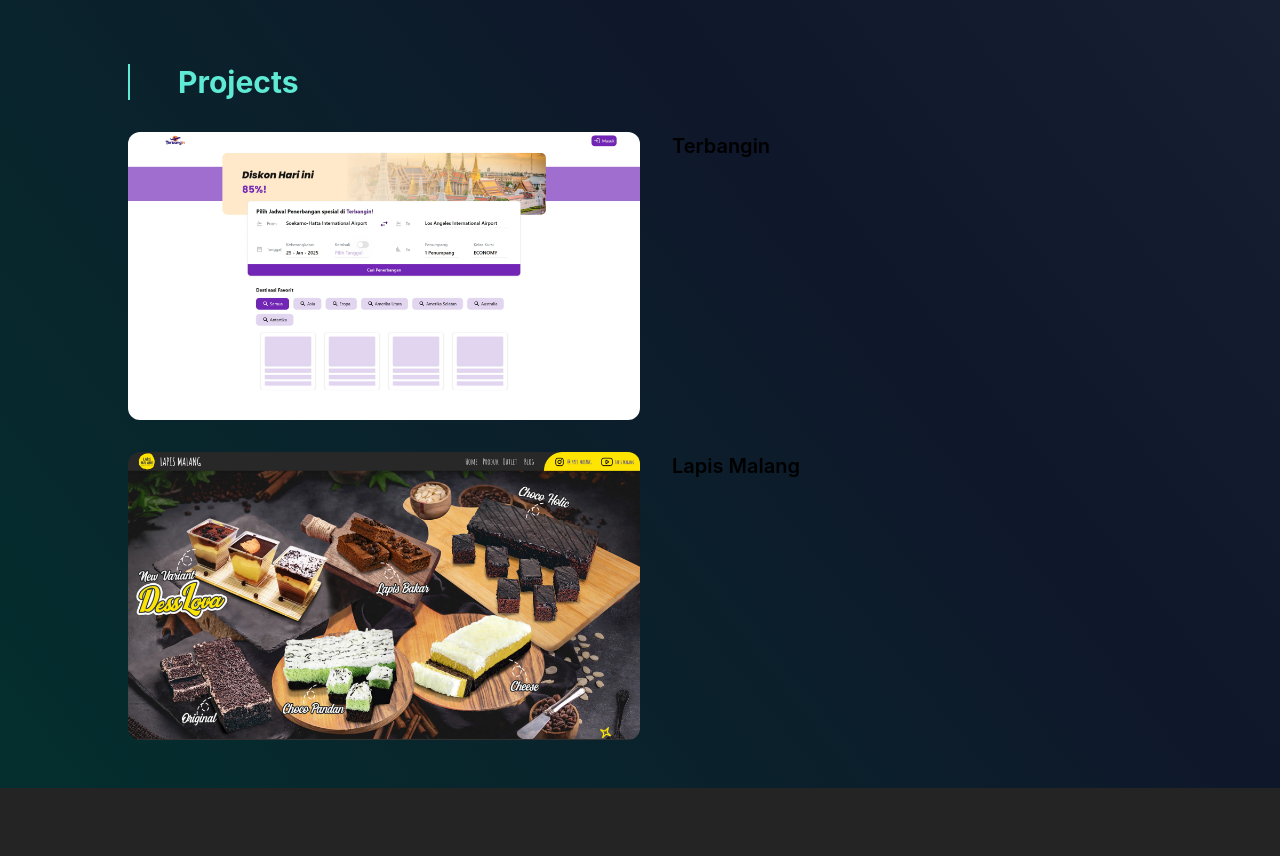
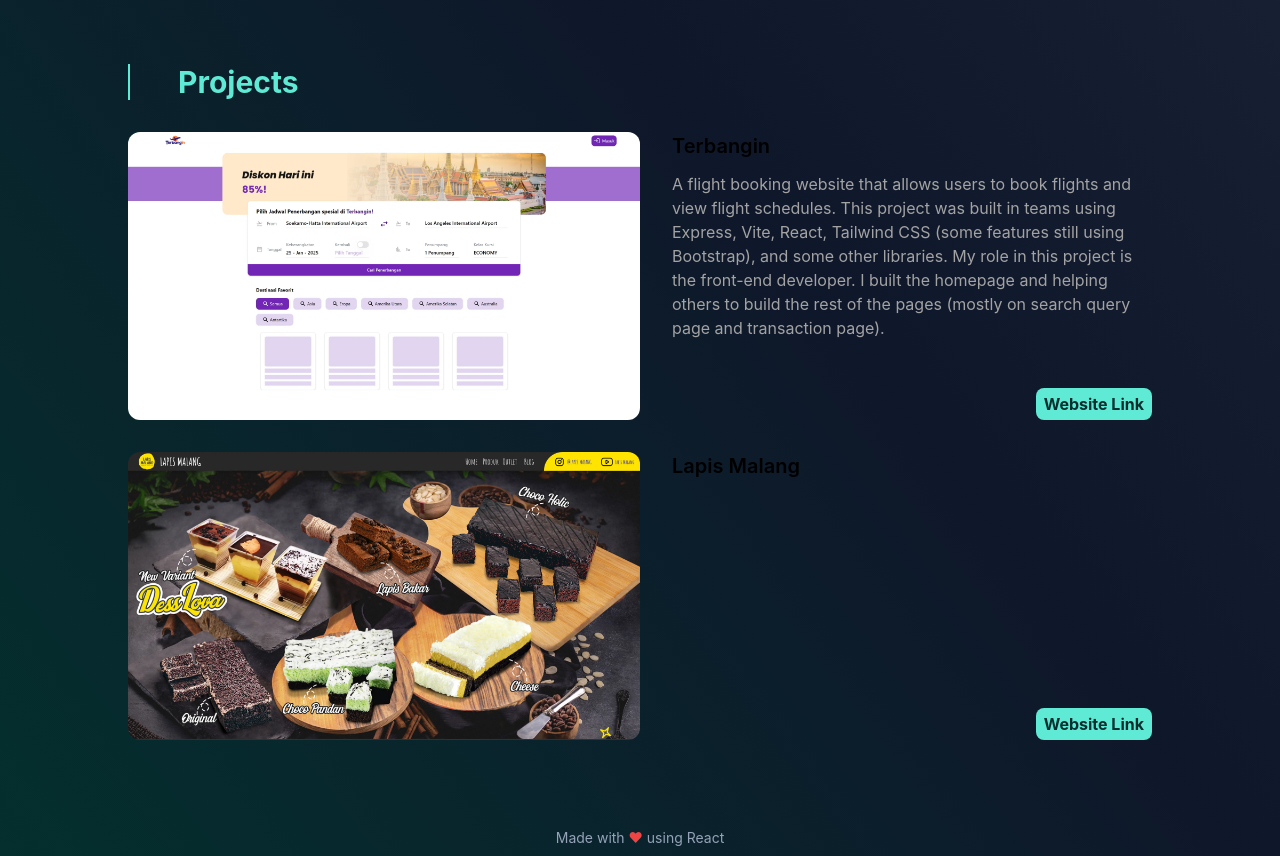
Before and after one commit to chawnima/portfolio, a React (Vite) app: page / in a window 1280 px wide. Shown: the part 820-1676 px from the top of the page. Before the commit the page ends 1608 px from the top, so only its background shows below. Built offline with nearby package versions, Linux system fonts and the light colour scheme.

Commit message:
add projects

```diff
--- a/src/components/Header.jsx
+++ b/src/components/Header.jsx
@@ -74,7 +74,7 @@
           {FEATURED.map((item) => (
             <a
               className="flex flex-col items-center w-32 h-auto p-3 hover:bg-primary/10 rounded-lg transition-all duration-300"
-              href="#"
+              href={`#${item.name.replace(" ", "-").toLowerCase()}`}
               key={item.name}
             >
               <img src={item.logo} className="w-auto h-28 object-contain" />
--- a/src/components/Projects.jsx
+++ b/src/components/Projects.jsx
@@ -5,12 +5,15 @@
     {
       name: "Terbangin",
       image: terbanginImage,
+      techStack: [],
       link: "https://terbangin-rheno27s-projects.vercel.app/",
-      description: "",
+      description:
+        "A flight booking website that allows users to book flights and view flight schedules. This project was built in teams using Express, Vite, React, Tailwind CSS (some features still using Bootstrap), and some other libraries. My role in this project is the front-end developer. I built the homepage and helping others to build the rest of the pages (mostly on search query page and transaction page).",
     },
     {
       name: "Lapis Malang",
       image: lapisMalangImage,
+      techStack: [],
       link: "https://chawnima.github.io/lapismalang-website/home.html",
       description: "",
     },
@@ -22,11 +25,21 @@
         Projects
       </h1>
       {PROJECT_LIST.map((item) => (
-        <article className="flex gap-8 flex-col md:flex-row" key={item.name}>
-          <img className="flex-initial w-full md:w-1/2 h-auto rounded-xl" src={item.image} />
-          <div className="flex-initial">
-            <header className="font-semibold text-xl">{item.name}</header>
-            <p className="flex"></p>
+        <article
+          className="flex gap-8 flex-col md:flex-row"
+          key={item.name}
+          id={item.name.replace(" ", "-").toLocaleLowerCase()}
+        >
+          <img
+            className="flex-initial w-full md:w-1/2 h-auto rounded-xl"
+            src={item.image}
+          />
+          <div className="flex-initial w-full flex flex-col justify-between gap-4">
+            <div className="flex flex-col gap-3">
+              <header className="font-semibold text-xl">{item.name}</header>
+              <p className="text-secondary">{item.description}</p>
+            </div>
+            <a className="w-fit px-2 py-1 rounded-lg flex self-end bg-primary hover:bg-primary/80 font-bold text-teal-950" href={item.link} target="_blank">Website Link</a>
           </div>
         </article>
       ))}
--- a/src/index.css
+++ b/src/index.css
@@ -1,6 +1,12 @@
 @tailwind base;
 @tailwind components;
 @tailwind utilities;
+
+@layer base {
+  html{
+    @apply scroll-smooth
+  }
+}
 
 :root {
   font-family: Inter, system-ui, Avenir, Helvetica, Arial, sans-serif;
--- a/src/routes/index.lazy.jsx
+++ b/src/routes/index.lazy.jsx
@@ -9,12 +9,16 @@
 
 function RouteComponent() {
   return (
-    <main className="flex flex-col items-center justify-start gap-8 bg-gradient-to-tr from-teal-950 via-slate-900 to-slate-800 px-4 md:px-2 ">
+    <main className="flex flex-col items-center justify-start gap-8 bg-gradient-to-tr from-teal-950 via-slate-900 to-slate-800 px-4 md:px-2 !scroll-smooth">
       <Header />
 
       <TechSkills />
 
       <Projects />
+
+      <footer className="text-slate-400 text-sm py-2">
+        Made with <span className="text-red-500">{"\u2764"}</span> using React
+      </footer>
     </main>
   );
 }
```
